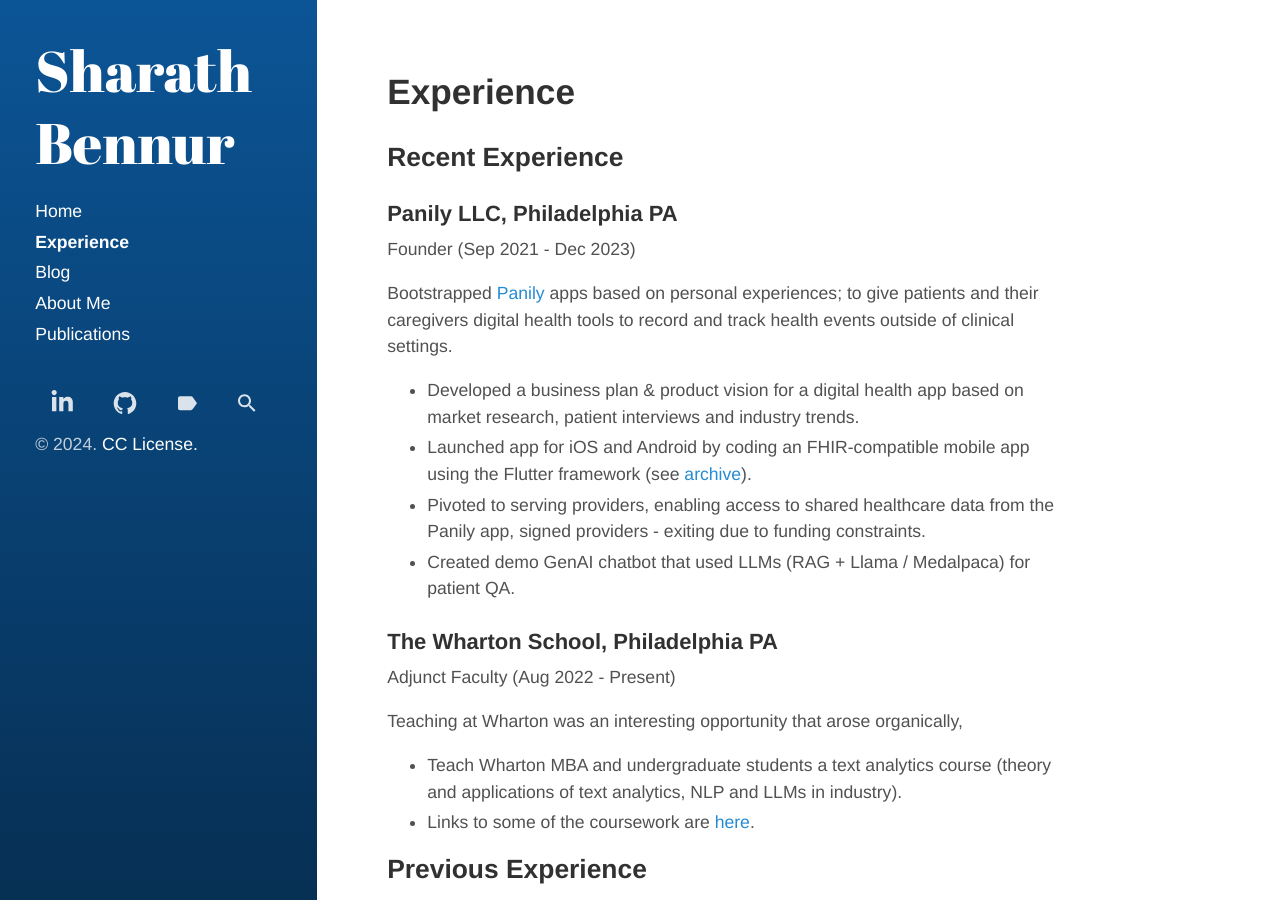
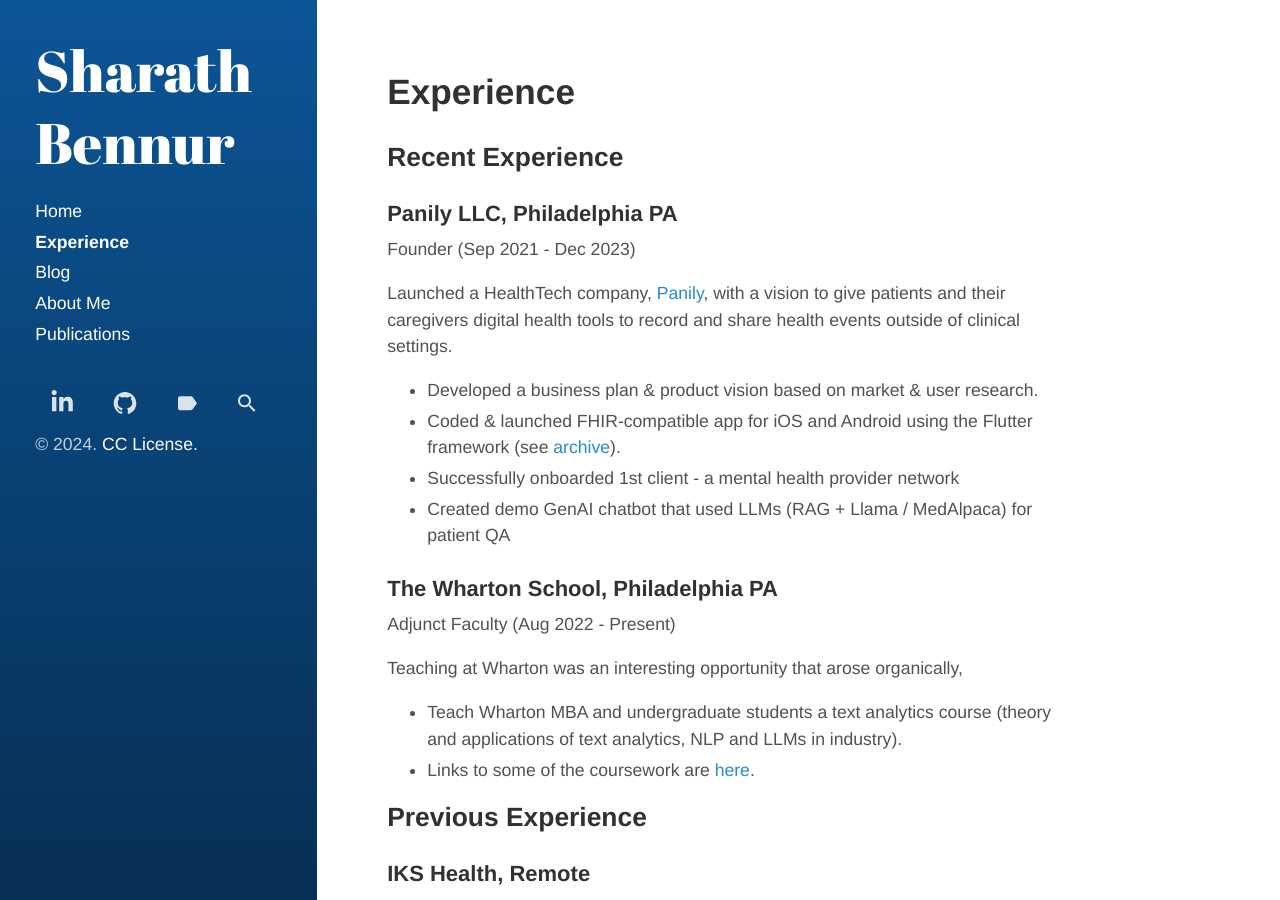
Before and after one commit to sharathbennur/sharathbennur.github.io, a Jekyll site: the page built from assets/md/experience.md, in a window 1280 px wide and 900 px high. Built offline with Jekyll 4.4.1, drawn with Linux system fonts in a browser that asks for light colours.

Commit message:
Updated experience section

```diff
--- a/assets/md/experience.md
+++ b/assets/md/experience.md
@@ -10,12 +10,11 @@
 ### Panily LLC, Philadelphia PA
 Founder (Sep 2021 - Dec 2023)
 
-Bootstrapped [Panily]({{ site.baseurl }}{% link /assets/panily.com/index.html %}) apps based on personal experiences; to give patients and their caregivers digital health tools to record and track health events outside of clinical settings.
-
-* Developed a business plan & product vision for a digital health app based on market research, patient interviews and industry trends.
-* Launched app for iOS and Android by coding an FHIR-compatible mobile app using the Flutter framework (see [archive]()).
-* Pivoted to serving providers, enabling access to shared healthcare data from the Panily app, signed providers - exiting due to funding constraints.
-* Created demo GenAI chatbot that used LLMs (RAG +  Llama / Medalpaca) for patient QA.
+Launched a HealthTech company, [Panily]({{ site.baseurl }}{% link /assets/panily.com/index.html %}), with a vision to give patients and their caregivers digital health tools to record and share health events outside of clinical settings.
+* Developed a business plan & product vision based on market & user research.
+* Coded & launched FHIR-compatible app for iOS and Android using the Flutter framework (see [archive]({{ site.baseurl }}{% link /assets/panily.com/www.panily.com/patient_features.html %})).
+* Successfully onboarded 1st client - a mental health provider network
+* Created demo GenAI chatbot that used LLMs (RAG +  Llama / MedAlpaca) for patient QA
 
 ### The Wharton School, Philadelphia PA
 Adjunct Faculty (Aug 2022 - Present)
```
